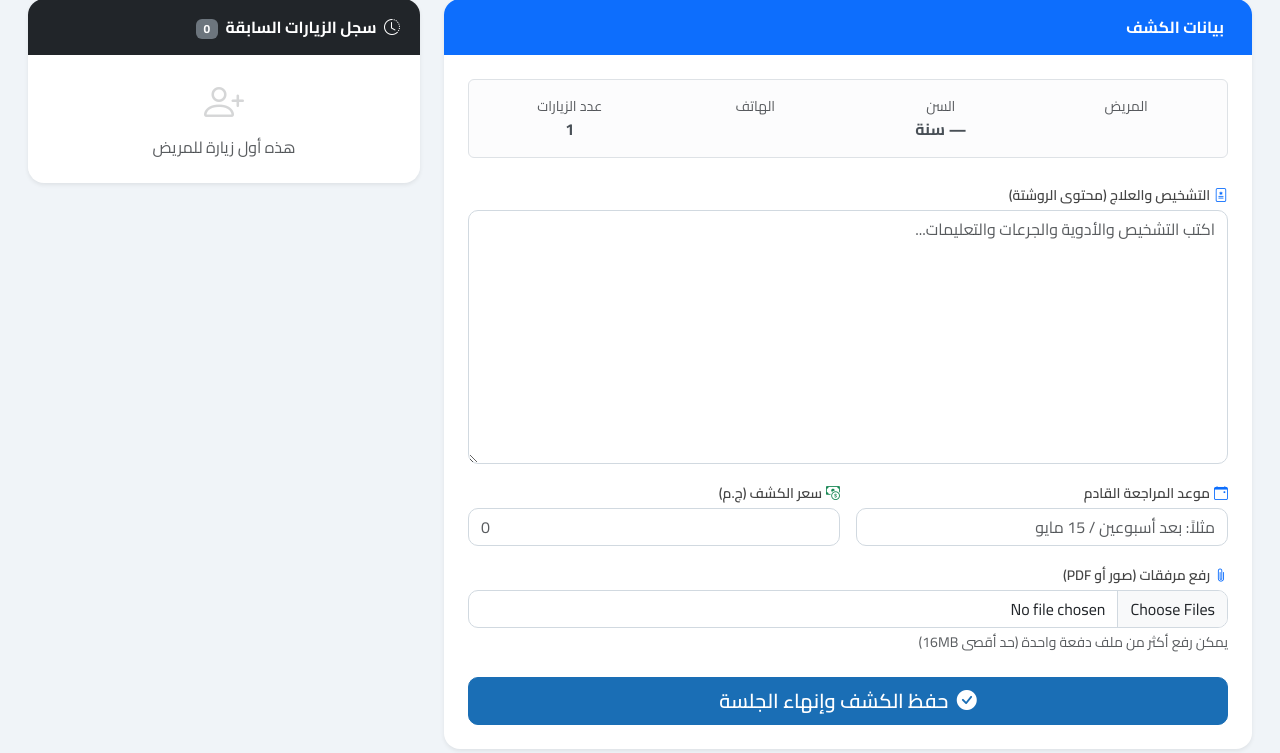
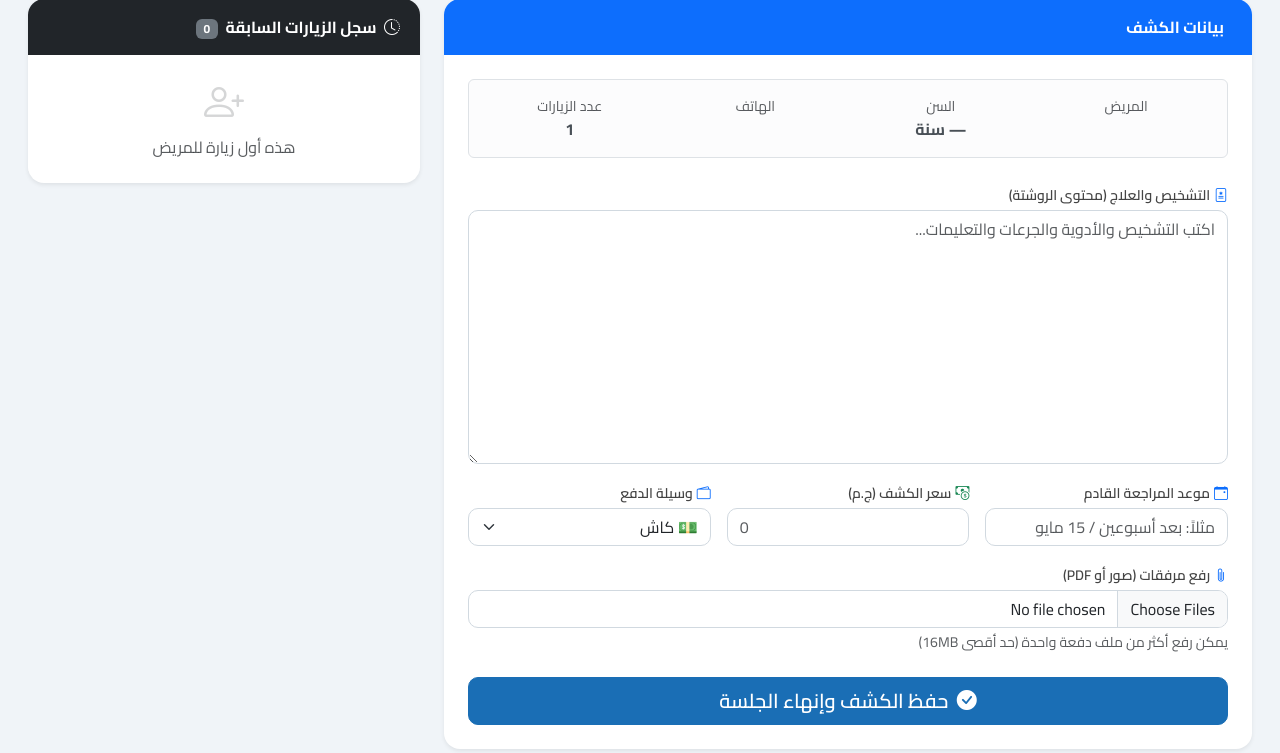
Before and after one commit to ahmedkhatya/clinic-system, a Python web app: template templates/doctor_examine.html in a window 1280 px wide. Shown: the part 84-837 px from the top of the page. Run offline with Jinja, Linux system fonts and the light colour scheme; the template is opened without the code that fills it, so the values that code supplies are empty.

Commit message:
Update doctor_examine.html

```diff
--- a/templates/doctor_examine.html
+++ b/templates/doctor_examine.html
@@ -62,17 +62,25 @@
                         </div>
 
                         <div class="row g-3 mb-3">
-                            <div class="col-md-6">
+                            <div class="col-md-4">
                                 <label><i class="bi bi-calendar-event me-1 text-primary"></i>موعد المراجعة القادم</label>
                                 <input type="text" name="consultation_date" class="form-control"
                                        placeholder="مثلاً: بعد أسبوعين / 15 مايو"
                                        value="{{ visit.consultation_date or '' }}">
                             </div>
-                            <div class="col-md-6">
+                            <div class="col-md-4">
                                 <label><i class="bi bi-cash-coin me-1 text-success"></i>سعر الكشف (ج.م)</label>
                                 <input type="number" name="price" class="form-control"
                                        placeholder="0" min="0" step="0.5"
                                        value="{{ visit.price or '' }}">
+                            </div>
+                            <div class="col-md-4">
+                                <label><i class="bi bi-wallet2 me-1 text-primary"></i>وسيلة الدفع</label>
+                                <select name="payment_method" class="form-select">
+                                    <option value="cash">💵 كاش</option>
+                                    <option value="vodafone_cash">📱 فودافون كاش</option>
+                                    <option value="visa">💳 فيزا</option>
+                                </select>
                             </div>
                         </div>
 
```
